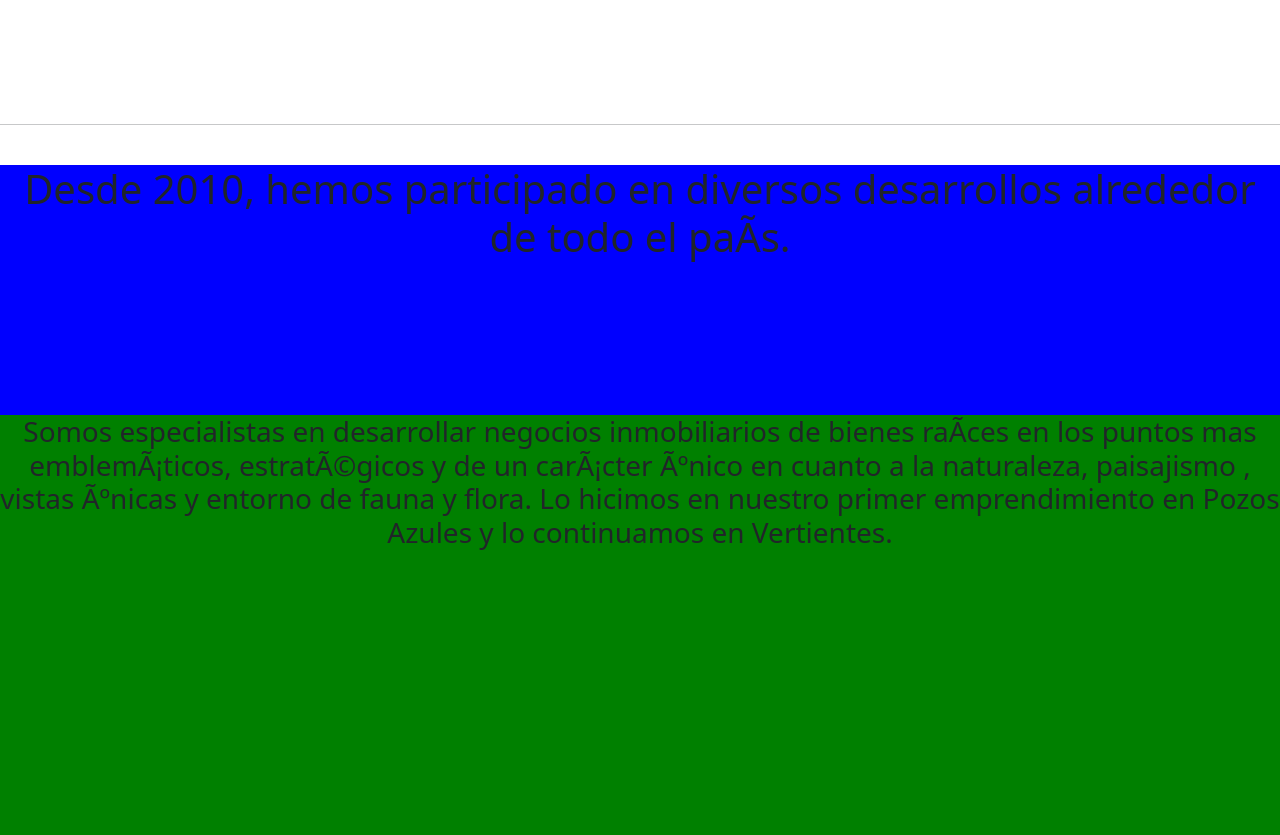
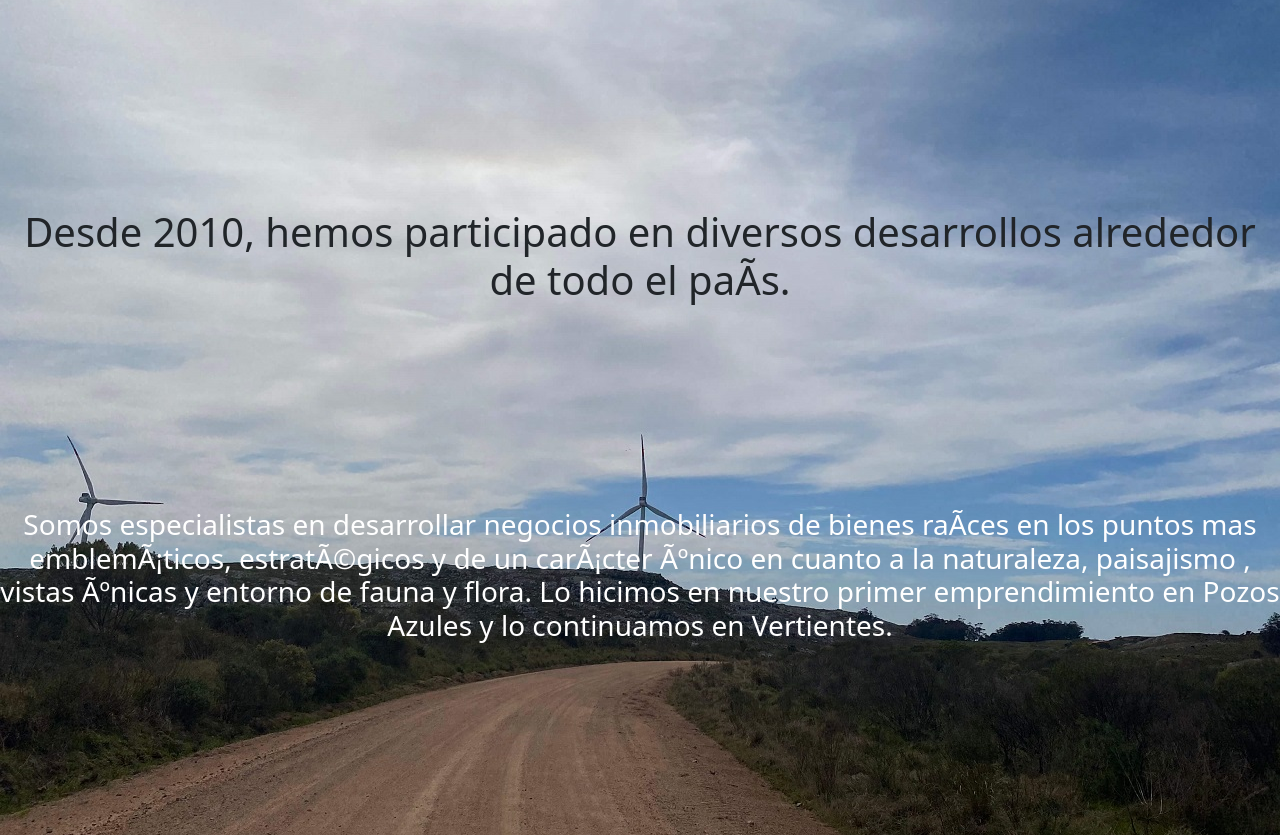
Before and after one commit to fedelu/Chacras, a plain HTML site: page Nosotros.html in a window 1280 px wide. Shown: the part 117-952 px from the top of the page. Drawn offline with nearby package versions, Linux system fonts and the light colour scheme; a web font is replaced by a local one.

Commit message:
nosotrospronto

```diff
--- a/Nosotros.html
+++ b/Nosotros.html
@@ -15,7 +15,7 @@
         <script src="https://cdn.jsdelivr.net/npm/bootstrap@5.1.0/dist/js/bootstrap.bundle.min.js" integrity="sha384-U1DAWAznBHeqEIlVSCgzq+c9gqGAJn5c/t99JyeKa9xxaYpSvHU5awsuZVVFIhvj" crossorigin="anonymous"></script>
     </head>
     <body>
-        <div>
+        <div id="fondonosotros">
         <header>
             <picture>
                 <a href="indexgit.html"><img src="img/rayaslogo.png"
@@ -32,8 +32,6 @@
                 </ul>
             </nav>
         </header>
-        <hr>
-        <br>
         <main>
             <section id="frase-nos">
                 <h1>Desde 2010, hemos participado en diversos desarrollos alrededor de todo el país.</h1>
@@ -42,6 +40,7 @@
                 <h3>Somos especialistas en desarrollar negocios inmobiliarios de bienes raíces en los puntos mas emblemáticos, estratégicos y de un carácter único en cuanto a la naturaleza, paisajismo , vistas únicas y entorno de fauna y flora. Lo hicimos en nuestro primer emprendimiento en Pozos Azules y lo continuamos en Vertientes.</h3>
             </section>
         </main>
+        </div>
         <footer>
             <div id="redes">
                 <img src="img/instagram.png"
--- a/estilos.css
+++ b/estilos.css
@@ -82,16 +82,21 @@
     background-image:url(img/fondoubic.jpg);
   }
 
+  #fondonosotros {
+    background-image:url(img/fondonos.jpg);
+  }
+
   #frase-nos {
-  height: 250px;
-  background-color: blue;
+  height: 300px;
   text-align: center;
+  padding-top: 100px;
 }
 
   #Texto-nos {
+    margin-top: 100px;
     height: 450px;
-    background-color: green;
     text-align: center;
+    color: white;
 }
 
   #Contactanos {
```
Also changed, not shown: img/fondonos.jpg (added).
